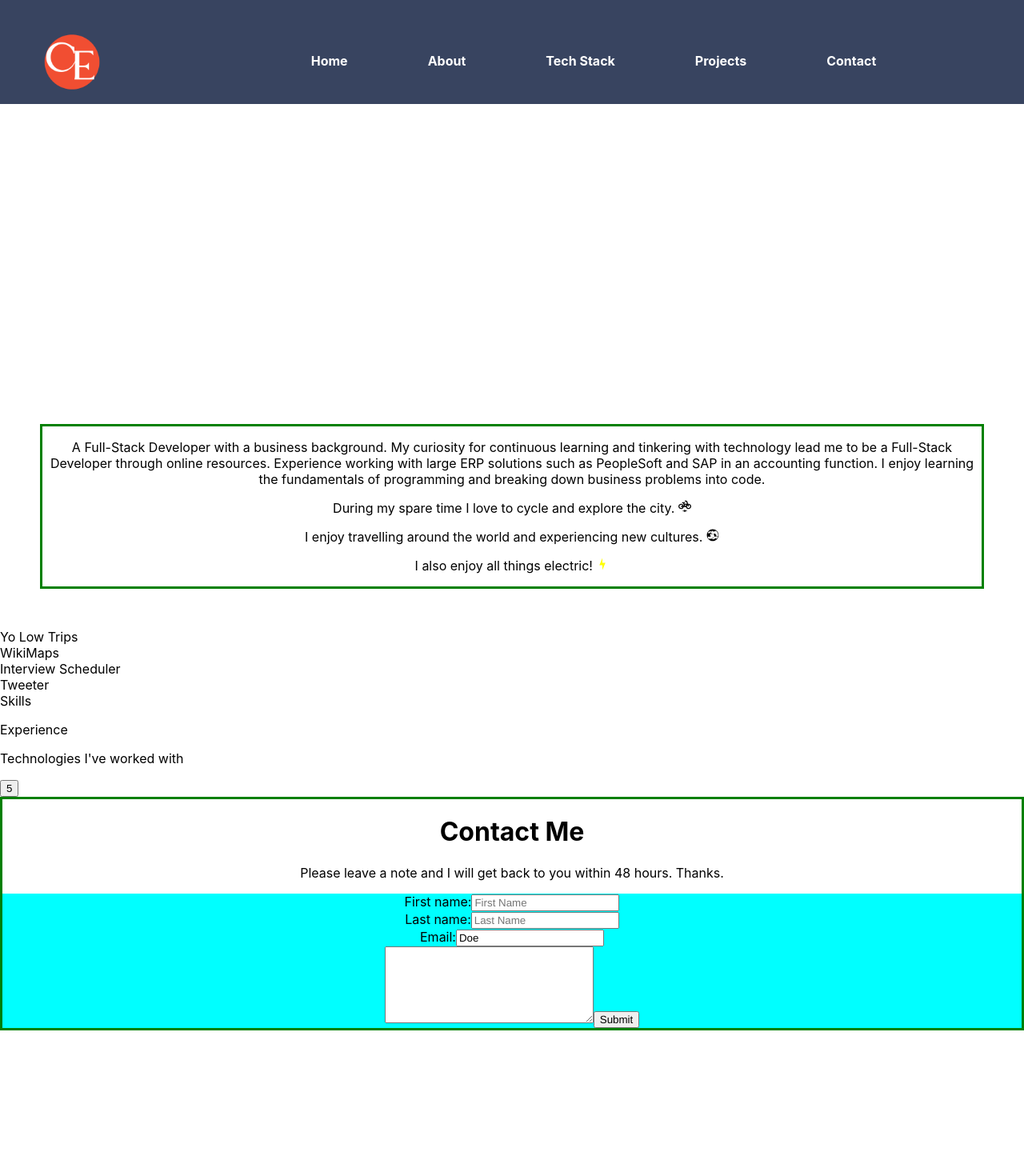
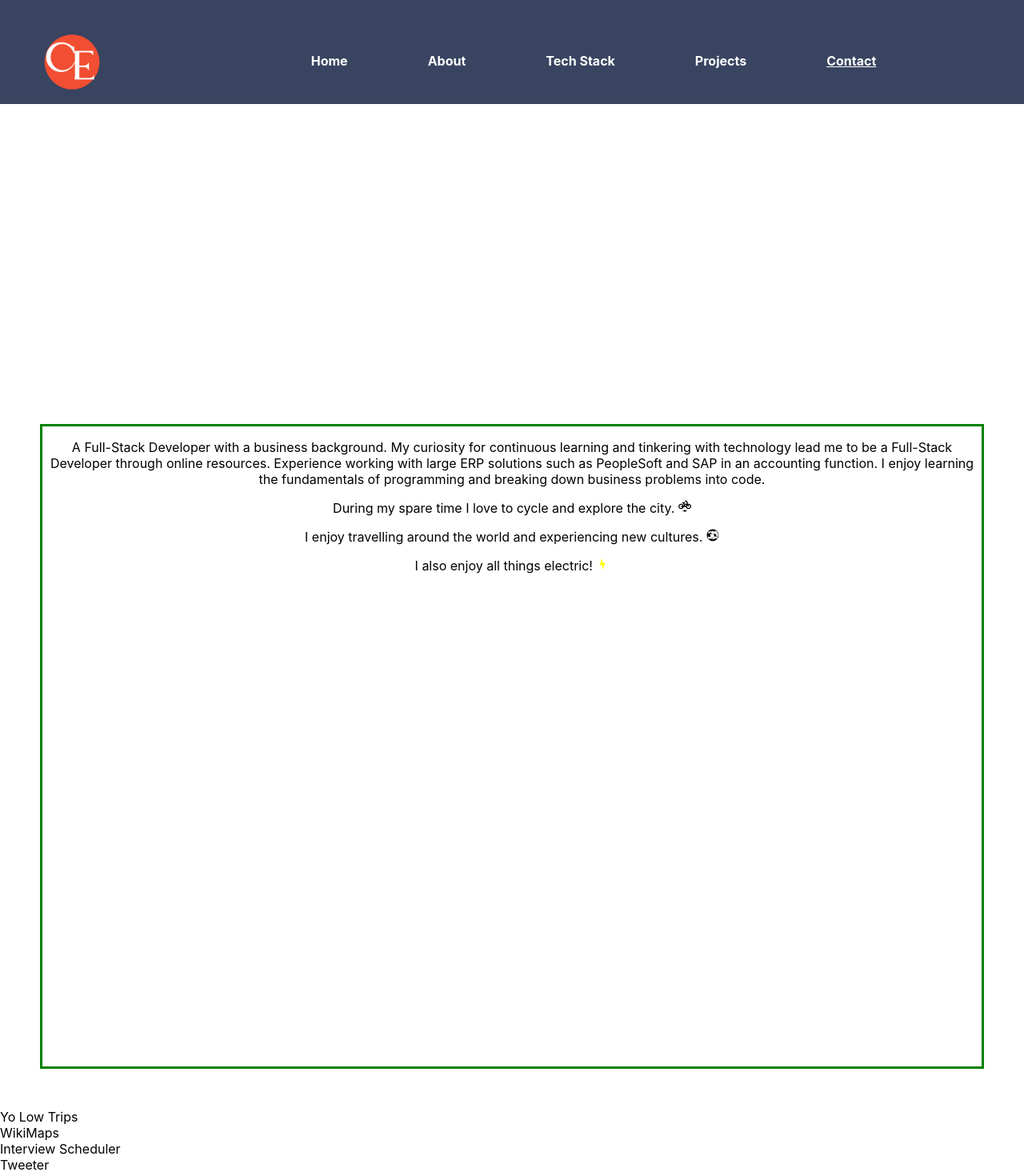
Before and after one commit to Charlesdigital/Portfolio_1, a React (Create React App) app: page / in a window 1280 px wide. Shown: the top 1470 px of the page at 80% size. Before the commit the page ends 1288 px from the top, so only its background shows below. Built offline with nearby package versions, Linux system fonts and the light colour scheme.

Commit message:
add 100 vh for all components

```diff
--- a/src/App.js
+++ b/src/App.js
@@ -3,10 +3,10 @@ import axios from 'axios';
 import './App.scss';
 import Navbar from "./components/Navbar/navbar.jsx";
 import Emails from "./components/emails.jsx";
-import Projects from "./components/projects.jsx";
+import Projects from "./components/Projects/projects.jsx";
 import Form from "./components/Contactform/contactform.jsx";
 import About from "./components/About/About.jsx";
-import Skills from "./components/Skills.jsx";
+import Skills from "./components/Skills/Skills.jsx";
 
 // import network from "./components/network.jsx";
 
--- a/src/components/About/about.css
+++ b/src/components/About/about.css
@@ -4,5 +4,5 @@
     border: 3px solid green;
     margin: 50px;
     text-align: center;
-
+    height: 100vh;
 }
--- a/src/components/Contactform/Contactform.css
+++ b/src/components/Contactform/Contactform.css
@@ -1,5 +1,8 @@
+
 .box {
     border: 3px solid green;
+    height: 100vh;
+
 }
 
 .input-info {
--- a/src/components/Contactform/contactform.jsx
+++ b/src/components/Contactform/contactform.jsx
@@ -6,7 +6,7 @@ function contactform() {
     <div>
 <form className="box">
 <div className= "header-info">
-<h1 c>Contact Me </h1>
+<h1>Contact Me </h1>
 <p> Please leave a note and I will get back to you within 48 hours. Thanks.</p>
 </div>
 
--- a/src/components/Navbar/navbar.jsx
+++ b/src/components/Navbar/navbar.jsx
@@ -19,7 +19,7 @@ const handleClick = () => setNav(!nav)
         <li className="menu">About</li>
         <li className="menu">Tech Stack</li>
         <li className="menu">Projects</li>
-        <li className="menu">Contact</li>
+        <a href="Contactform/contactform.jsx" className="menu">Contact</a>
         </ul>
         </div>
         <div onClick = {handleClick} className= "burger">
--- /dev/null
+++ b/src/components/Projects/projects.css
@@ -0,0 +1,3 @@
+.projects {
+    height: 100vh;
+}
--- a/src/components/projects.jsx
+++ b/src/components/Projects/projects.jsx
@@ -1,7 +1,10 @@
+import "./projects.css";
+
+
 function Projects() {
 
     return (
-<div>
+<div className="projects">
     <div> Yo Low Trips</div>
     <div> WikiMaps </div>
     <div> Interview Scheduler </div>
--- a/src/components/Skills.jsx
+++ b/src/components/Skills/Skills.jsx
@@ -1,7 +1,9 @@
+import "./skills.css";
 
 function Skills() {
   return (
-    <div>Skills
+    <div className="Skills">
+      <h1> Skills</h1>
     <p>Experience</p>
     <p>Technologies I've worked with</p>
     </div>
--- /dev/null
+++ b/src/components/Skills/skills.css
@@ -0,0 +1,3 @@
+.Skills {
+    height: 100vh;
+}
```
